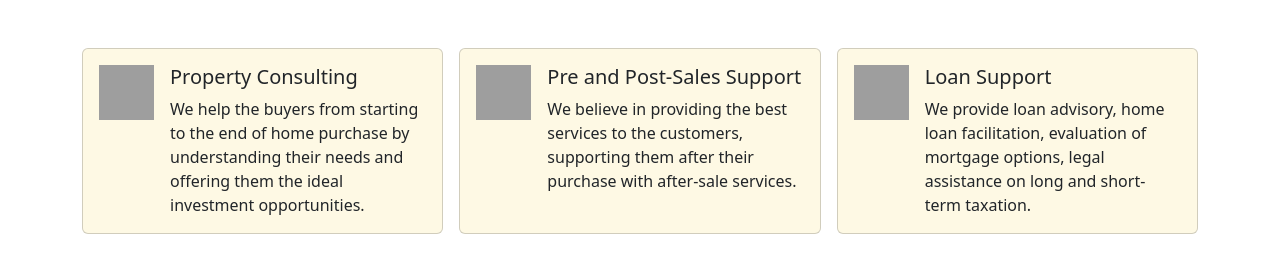
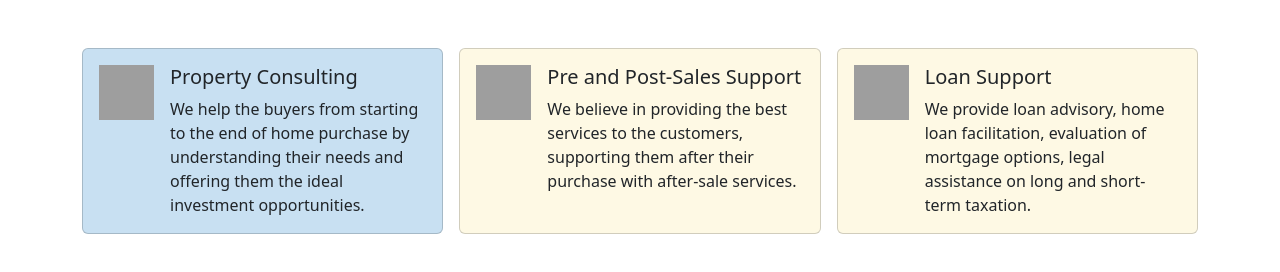
Before and after one commit to subrathk/Service-cards, a plain HTML site: page index.html in a window 1280 px wide. Drawn offline with nearby package versions, Linux system fonts and the light colour scheme; grey boxes are pictures that could not be loaded.

```diff
--- a/index.html
+++ b/index.html
@@ -15,7 +15,7 @@
         <div class="row g-3">
             <!-- Card 1 -->
             <div class="col-md-4 col-12">
-                <div class="card" style="background-color: #fef9e4; height: 100%;">
+                <div class="card" style="background-color: #c8e0f2; height: 100%;">
                     <div class="card-body d-flex flex-column flex-md-row align-items-center align-items-md-start text-md-start text-center">
                         <img src="https://www.propzilla.in/uploads/admin/pages/easy-consultation.png"
                             alt="Easy Consultation"
```
